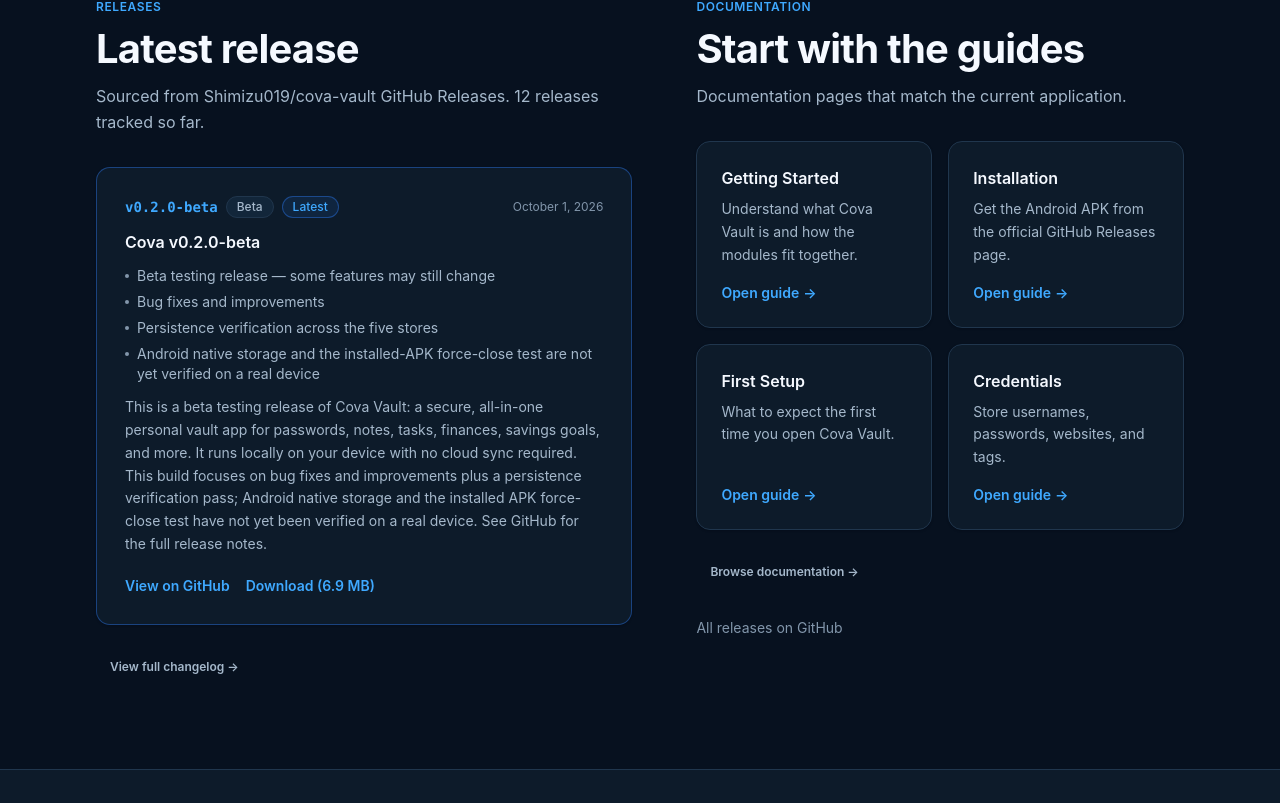
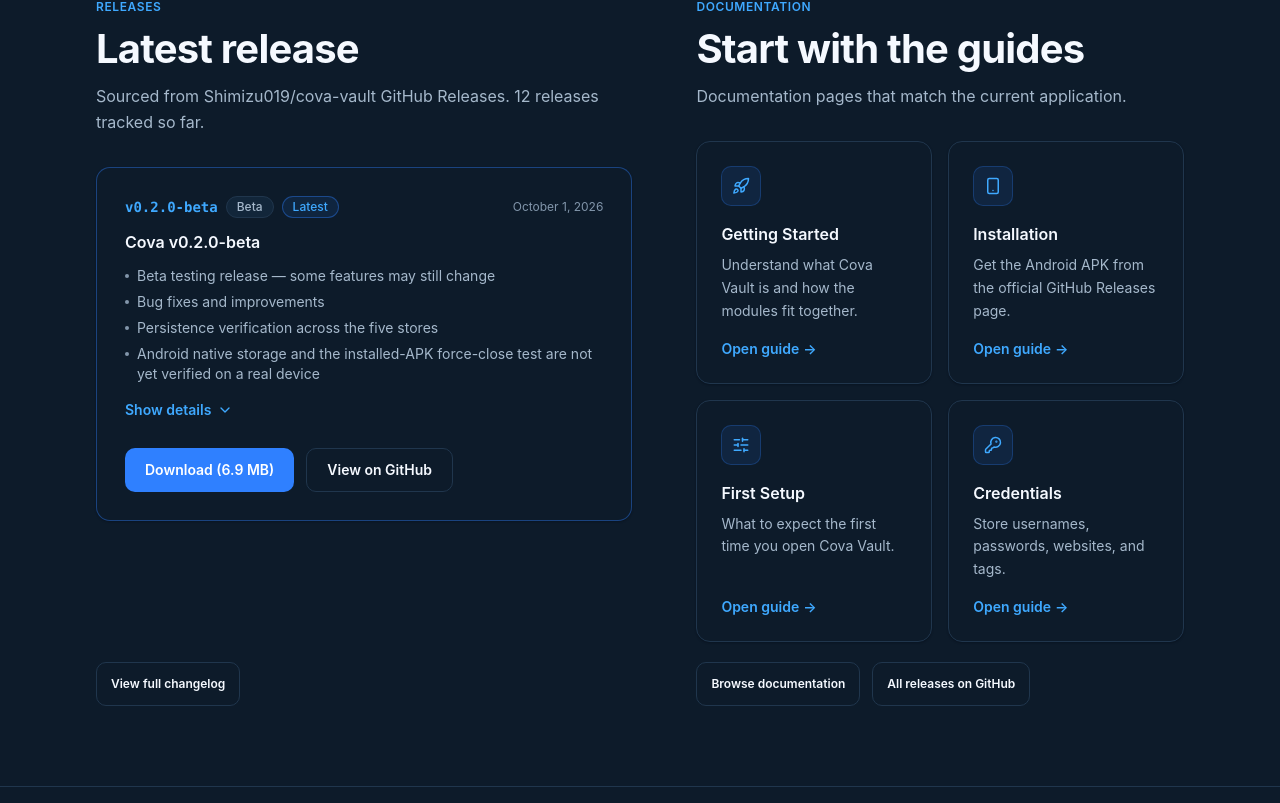
Before and after one commit to Shimizu019/cova-vault-website, a React (Vite) app: page / in a window 1280 px wide. Shown: the part 4197-5000 px from the top of the page. Built offline with nearby package versions, Linux system fonts and the light colour scheme.

Commit message:
feat(docs,releases): icon docs cards and collapse redundant release notes

```diff
--- a/src/components/cards/DocumentationCard.tsx
+++ b/src/components/cards/DocumentationCard.tsx
@@ -1,13 +1,21 @@
 import { Link } from 'react-router-dom';
 import type { DocumentationTopic } from '../../types';
+import { topicIcon } from '../../data/topicIcons';
 
 function DocumentationCard({ topic }: { topic: DocumentationTopic }) {
+  const TopicIcon = topicIcon(topic.id);
   return (
     <Link
       to={`/documentation#${topic.id}`}
-      className="group flex flex-col rounded-card border border-cova-border bg-cova-surface p-6 shadow-card transition duration-200 hover:-translate-y-0.5 hover:border-cova-primary/50 hover:shadow-hover"
+      className="group flex flex-col rounded-card border border-cova-border bg-cova-surface p-6 shadow-card transition duration-200 hover:-translate-y-1 hover:border-cova-primary/50 hover:shadow-glow"
     >
-      <h3 className="text-base font-semibold text-cova-text">{topic.title}</h3>
+      <span
+        className="grid h-10 w-10 place-items-center rounded-btn bg-cova-primary/10 text-cova-accent ring-1 ring-inset ring-cova-primary/25"
+        aria-hidden="true"
+      >
+        <TopicIcon className="h-[18px] w-[18px]" />
+      </span>
+      <h3 className="mt-4 text-base font-semibold text-cova-text">{topic.title}</h3>
       <p className="mt-2 flex-1 text-sm leading-relaxed text-cova-muted">{topic.summary}</p>
       <span className="mt-4 inline-flex items-center gap-1 text-sm font-semibold text-cova-accent">
         Open guide
--- a/src/components/cards/ReleaseCard.tsx
+++ b/src/components/cards/ReleaseCard.tsx
@@ -1,5 +1,7 @@
 import type { WebsiteRelease } from '../../types';
 import { releaseChannel, releaseChannelLabel } from '../../config/site/site';
+import Button from '../buttons/Button';
+import { ChevronDown } from 'lucide-react';
 
 function formatDate(value: string): string {
   const date = new Date(value);
@@ -58,17 +60,24 @@
         </ul>
       ) : null}
 
-      <p className="mt-3 text-sm leading-relaxed text-cova-muted">{release.notes}</p>
+      {/* Full notes largely repeat the bullets above, so they sit behind a disclosure */}
+      <details className="group mt-1">
+        <summary className="inline-flex min-h-[44px] cursor-pointer list-none items-center gap-1.5 text-sm font-semibold text-cova-accent hover:underline">
+          Show details
+          <ChevronDown className="h-4 w-4 transition-transform group-open:rotate-180" aria-hidden="true" />
+        </summary>
+        <p className="pb-1 text-sm leading-relaxed text-cova-muted">{release.notes}</p>
+      </details>
 
-      <div className="mt-5 flex flex-wrap gap-4 text-sm font-semibold">
-        <a href={release.githubReleaseUrl} className="text-cova-accent hover:underline">
+      <div className="mt-4 flex flex-wrap gap-3">
+        {showDownload && release.apkUrl ? (
+          <Button href={release.apkUrl} size="md">
+            Download{release.apkSize ? ` (${release.apkSize})` : ''}
+          </Button>
+        ) : null}
+        <Button href={release.githubReleaseUrl} variant="secondary" size="md">
           View on GitHub
-        </a>
-        {showDownload && release.apkUrl ? (
-          <a href={release.apkUrl} className="text-cova-accent hover:underline">
-            Download{release.apkSize ? ` (${release.apkSize})` : ''}
-          </a>
-        ) : null}
+        </Button>
       </div>
     </article>
   );
--- a/src/components/sections/LatestReleaseSection.tsx
+++ b/src/components/sections/LatestReleaseSection.tsx
@@ -8,48 +8,45 @@
 
 function LatestReleaseSection() {
   return (
-    <section className="py-16 lg:py-20">
-      <Container className="grid gap-12 lg:grid-cols-[1.1fr_1fr] lg:gap-16">
-        <div>
+    <section className="bg-cova-surface py-16 lg:py-20">
+      <Container className="grid items-stretch gap-12 lg:grid-cols-[1.1fr_1fr] lg:gap-16">
+        <div className="flex flex-col">
           <SectionHeading
             align="left"
             eyebrow="Releases"
             title="Latest release"
             subtitle={`Sourced from Shimizu019/cova-vault GitHub Releases. ${releases.length} releases tracked so far.`}
           />
-          <div className="mt-8">
+          <div className="mt-8 flex-1">
             <ReleaseCard release={latestRelease} showDownload featured />
           </div>
           <div className="mt-5">
-            <Button to="/changelog" variant="ghost" size="sm">
-              View full changelog →
+            <Button to="/changelog" variant="secondary" size="sm">
+              View full changelog
             </Button>
           </div>
         </div>
 
-        <div>
+        <div className="flex flex-col">
           <SectionHeading
             align="left"
             eyebrow="Documentation"
             title="Start with the guides"
             subtitle="Documentation pages that match the current application."
           />
-          <div className="mt-8 grid gap-4 sm:grid-cols-2">
+          <div className="mt-8 grid flex-1 gap-4 sm:grid-cols-2">
             {documentationTopics.slice(0, 4).map((topic) => (
               <DocumentationCard key={topic.id} topic={topic} />
             ))}
           </div>
-          <div className="mt-5">
-            <Button to="/documentation" variant="ghost" size="sm">
-              Browse documentation →
+          <div className="mt-5 flex flex-wrap gap-3">
+            <Button to="/documentation" variant="secondary" size="sm">
+              Browse documentation
+            </Button>
+            <Button href={ANDROID_RELEASES_URL} variant="secondary" size="sm">
+              All releases on GitHub
             </Button>
           </div>
-          <a
-            href={ANDROID_RELEASES_URL}
-            className="mt-6 inline-block text-sm text-cova-faint transition hover:text-cova-muted"
-          >
-            All releases on GitHub
-          </a>
         </div>
       </Container>
     </section>
--- /dev/null
+++ b/src/data/topicIcons.ts
@@ -0,0 +1,42 @@
+import type { LucideIcon } from 'lucide-react';
+import {
+  Archive,
+  BookOpen,
+  CalendarDays,
+  Folder,
+  HelpCircle,
+  KeyRound,
+  ListChecks,
+  PiggyBank,
+  Receipt,
+  Rocket,
+  ScrollText,
+  ShieldCheck,
+  Smartphone,
+  SlidersHorizontal,
+  Star,
+  StickyNote,
+  Wallet,
+} from 'lucide-react';
+
+/** Lucide icon per documentation topic; unknown topics fall back to BookOpen. */
+export const topicIcons: Record<string, LucideIcon> = {
+  'getting-started': Rocket,
+  installation: Smartphone,
+  'first-setup': SlidersHorizontal,
+  credentials: KeyRound,
+  notes: StickyNote,
+  tasks: ListChecks,
+  peralog: Receipt,
+  wallet: Wallet,
+  savings: PiggyBank,
+  folders: Folder,
+  favorites: Star,
+  calendar: CalendarDays,
+  'activity-log': ScrollText,
+  backup: Archive,
+  security: ShieldCheck,
+  faq: HelpCircle,
+};
+
+export const topicIcon = (id: string): LucideIcon => topicIcons[id] ?? BookOpen;
```
